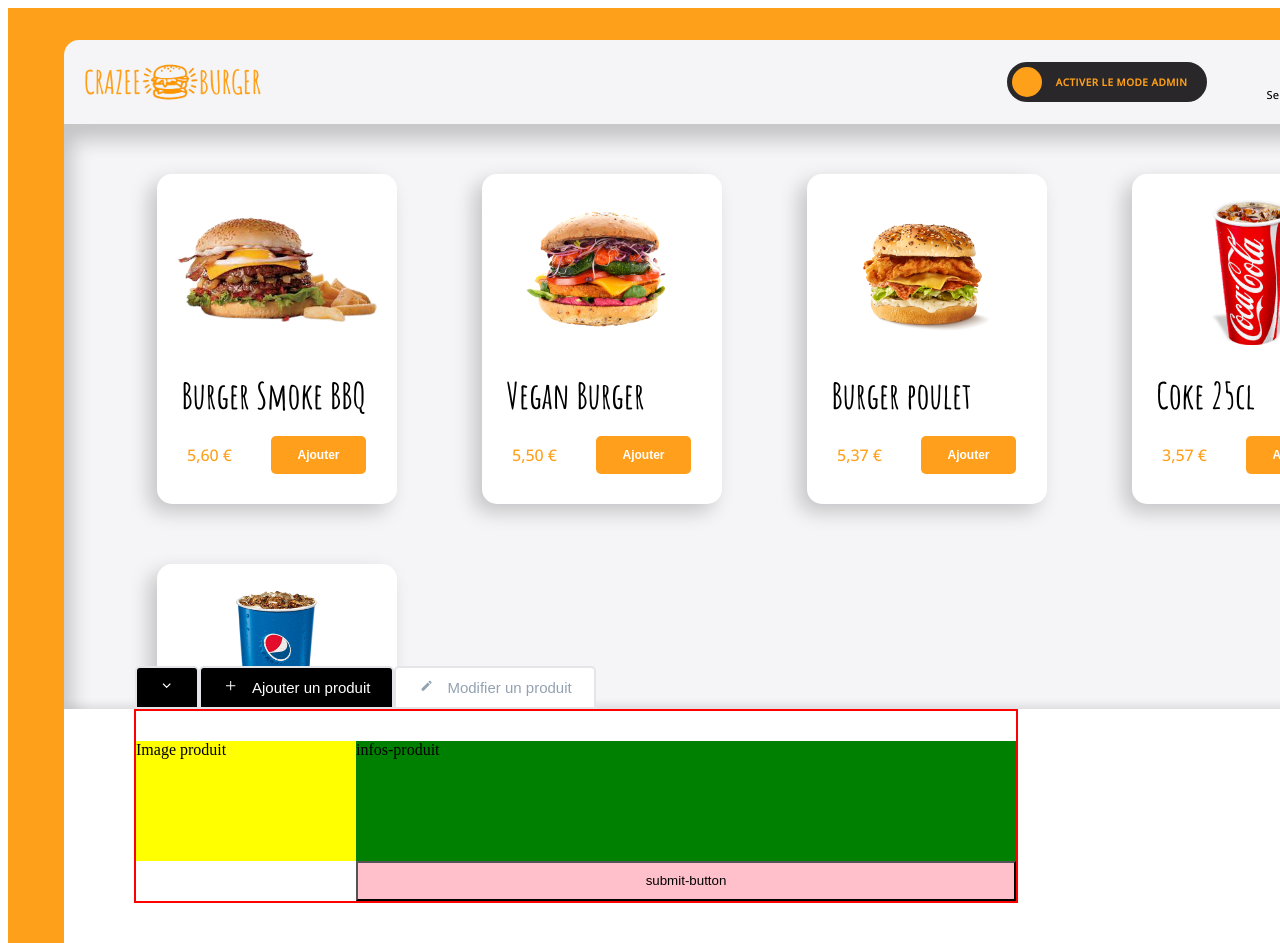
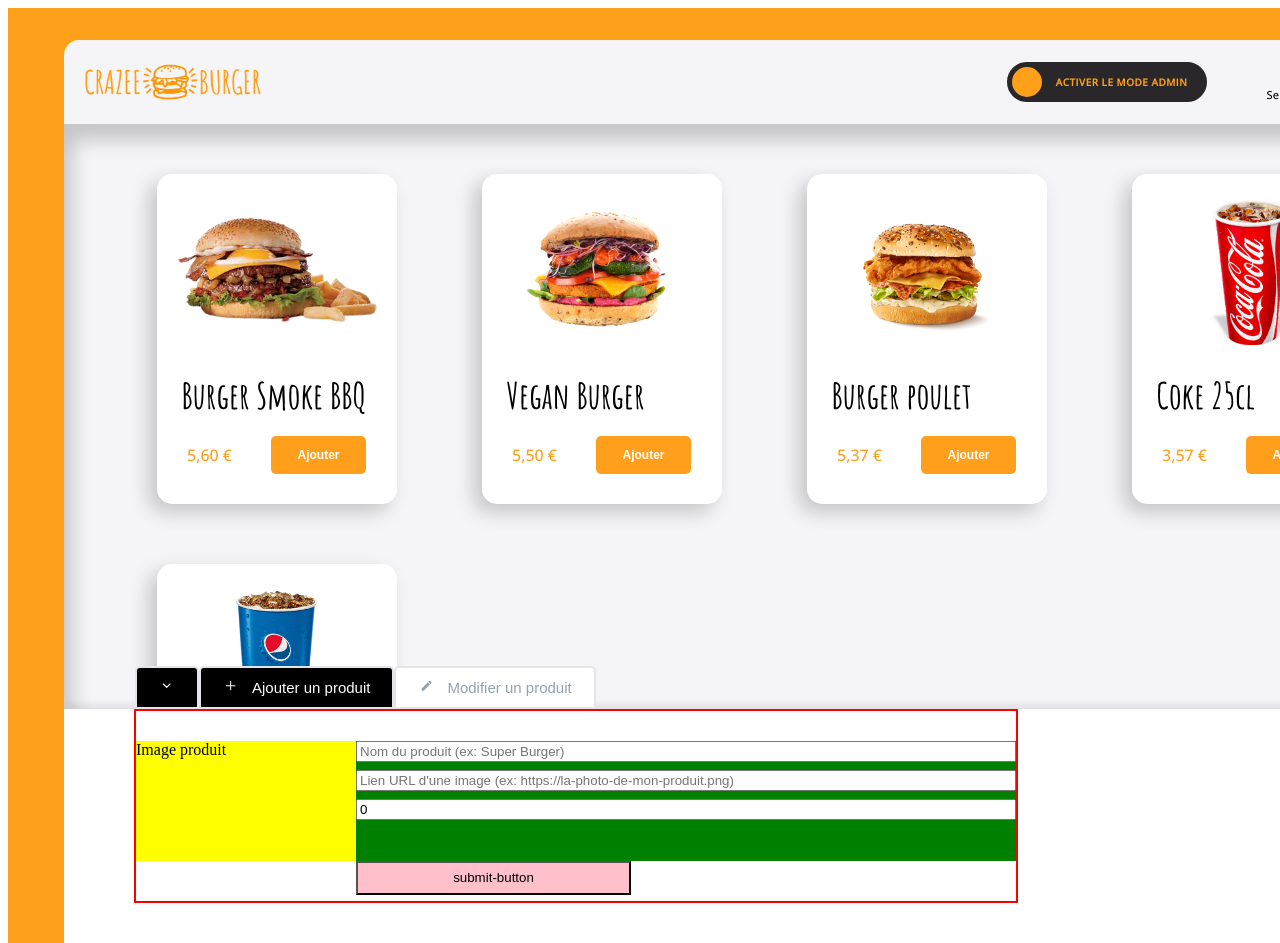
Before and after one commit to jauresmanouan/crasee-burger, a React (Vite) app: page /order/1 in a window 1280 px wide. Shown: the top 943 px of the page. Built offline with nearby package versions, Linux system fonts and the light colour scheme.

Commit message:
🚧 F08 :ADMIN > AjouterProduit > Add new product to menu dynamically

```diff
--- a/src/components/pages/order/Main/Menu/Admin/AdminContent/AjouterProduits.jsx
+++ b/src/components/pages/order/Main/Menu/Admin/AdminContent/AjouterProduits.jsx
@@ -1,15 +1,63 @@
 import styled from "styled-components";
 import OrderContext from "../../../../../../../context/OrderContext";
-import { useContext } from "react";
+import { useContext, useState } from "react";
 
 export default function AjouterProduits() {
-  const {handleAddProduct} = useContext(OrderContext)
+  // State, Variable and Context
+  const [productName, setProductName] = useState("");
+  const [imageProduct, setImageProduct] = useState("");
+  const [price, setPrice] = useState(0);
+  const { handleAdd } = useContext(OrderContext);
 
+  const newProduct = {
+    id: new Date().getTime(),
+    title: productName,
+    imageSource: imageProduct,
+    price: price,
+  };
+
+  // comportement
+  const handleAddProduct = () => {
+    handleAdd(newProduct);
+  };
+
+  const handleProductName = (event) => {
+    setProductName(event.target.value);
+  };
+  const handleImageProduct = (event) => {
+    setImageProduct(event.target.value);
+  };
+  const handlePrice = (event) => {
+    setPrice(event.target.value);
+  };
+
+  // Affichage
   return (
     <AjouterProduitsStyled>
       <div className="image-produit">Image produit</div>
-      <div className="infos-produit">infos-produit</div>
-      <button onClick={handleAddProduct} className="submit-button" >submit-button</button>
+      <div className="infos-produit">
+        <input
+          type="text"
+          value={productName}
+          onChange={handleProductName}
+          placeholder="Nom du produit (ex: Super Burger)"
+        />
+        <input
+          type="url"
+          value={imageProduct}
+          onChange={handleImageProduct}
+          placeholder="Lien URL d'une image (ex: https://la-photo-de-mon-produit.png)"
+        />
+        <input
+          type="number"
+          onChange={handlePrice}
+          value={price}
+          placeholder="Prix"
+        />
+      </div>
+      <button onClick={handleAddProduct} className="submit-button">
+        submit-button
+      </button>
     </AjouterProduitsStyled>
   );
 }
@@ -29,12 +77,19 @@ const AjouterProduitsStyled = styled.div`
     background-color: yellow;
     grid-area: 1/1/4/2;
   }
+
   .infos-produit {
+    gap: 8px;
+    display: flex;
+    flex-direction: column;
     background-color: green;
-    grid-area: 1/2/-2/3
+    grid-area: 1/2/-2/3;
   }
   .submit-button {
+    cursor: pointer;
     background-color: pink;
     grid-area: 4/2/-1/-1;
+    width: 275px;
+    height: 34px;
   }
 `;
--- a/src/components/pages/order/OrderPage.jsx
+++ b/src/components/pages/order/OrderPage.jsx
@@ -14,14 +14,7 @@ export default function OrderPage() {
   const [currentSelectTab, setCurrentSelectTab] = useState("add");
   const [menu, setMenu] = useState(fakeMenu.MEDIUM);
 
-  const newProduct = {
-    id: 9,
-    imageSource: "/images/wedges1.png",
-    title: "test produit",
-    price: 3.7,
-  };
-
-  const handleAddProduct = () => {
+  const handleAdd = (newProduct) => {
     //Copie du state
     const menuCopy = [...menu];
 
@@ -44,8 +37,7 @@ export default function OrderPage() {
     currentSelectTab,
     setCurrentSelectTab,
     menu,
-    setMenu,
-    handleAddProduct,
+    handleAdd,
   };
 
   return (
--- a/src/context/OrderContext.jsx
+++ b/src/context/OrderContext.jsx
@@ -12,6 +12,5 @@ export default createContext({
   currentSelectTab: true,
   setCurrentSelectTab: () => {},
   menu: [],
-  setMenu: () => {},
-  handleAddProduct: () => {},
+  handleAdd: () => {},
 });
```
